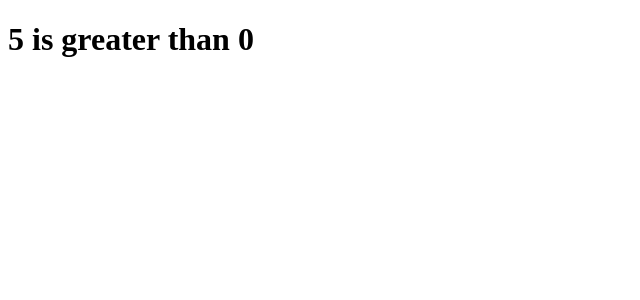
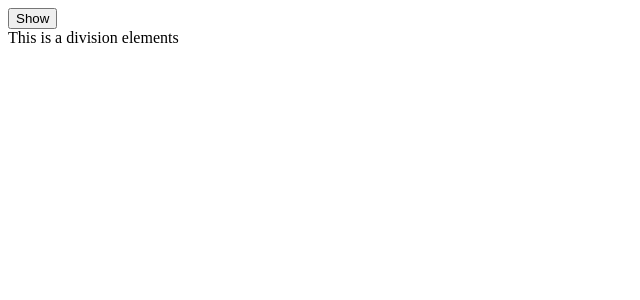
Before and after one commit to devarifkhan/Mastering-Angular, an Angular app in the folder Angular_Directives/: page / in a window 1280 px wide. Shown: the top 300 px of the page, without its empty margins (0-640 px from the left). Built offline with nearby package versions, Linux system fonts and the light colour scheme.

Commit message:
ngIf implementation

```diff
--- a/Angular_Directives/src/app/app.component.html
+++ b/Angular_Directives/src/app/app.component.html
@@ -1,3 +1,2 @@
-<h1 *ngIf="num > 0">{{ num }} is greater than 0</h1>
-<h1 *ngIf="num == 0">{{ num }} is equal to 0</h1>
-<h1 *ngIf="num < 0">{{ num }} is less than 0</h1>
+<button (click)="displayELement = !displayELement">Show</button>
+<div *ngIf="displayELement">This is a division elements</div>
--- a/Angular_Directives/src/app/app.component.ts
+++ b/Angular_Directives/src/app/app.component.ts
@@ -7,5 +7,7 @@ import { Component } from '@angular/core';
 })
 export class AppComponent {
   title = 'Angular_Directives';
-  num = 5;
+  displayELement: boolean = true;
+
+
 }
```
